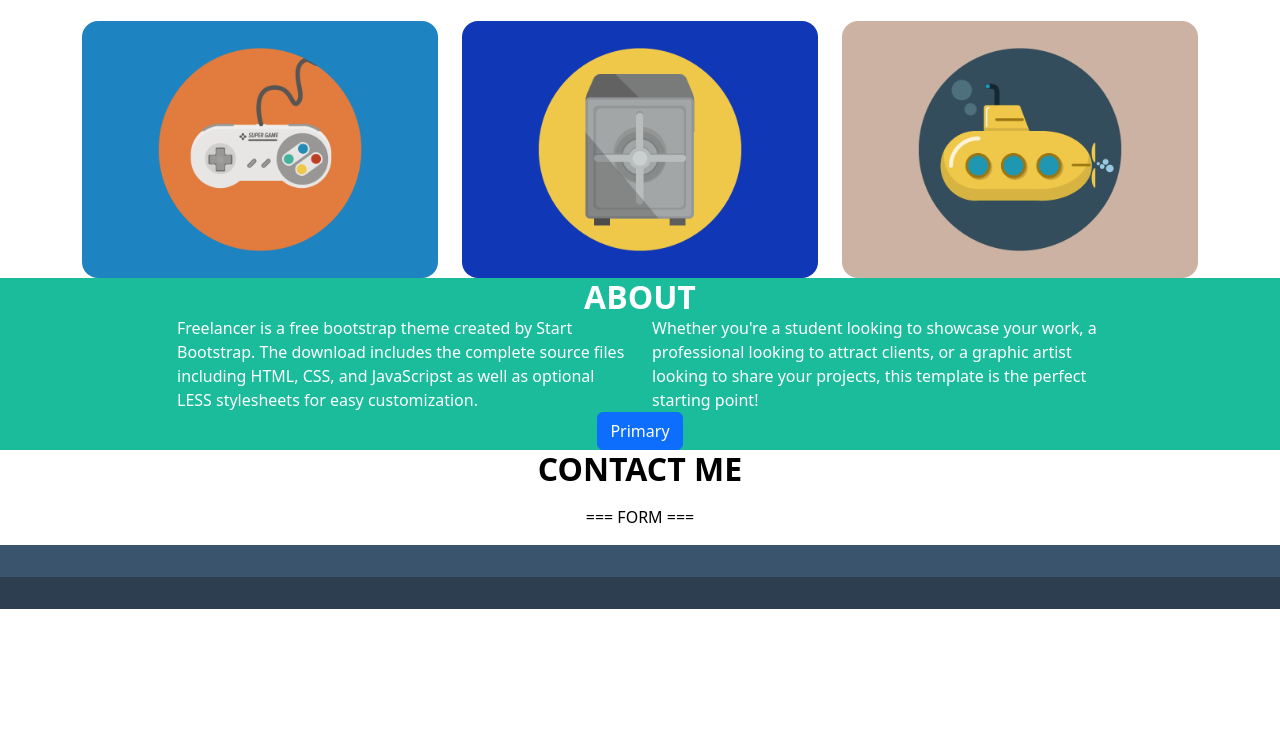
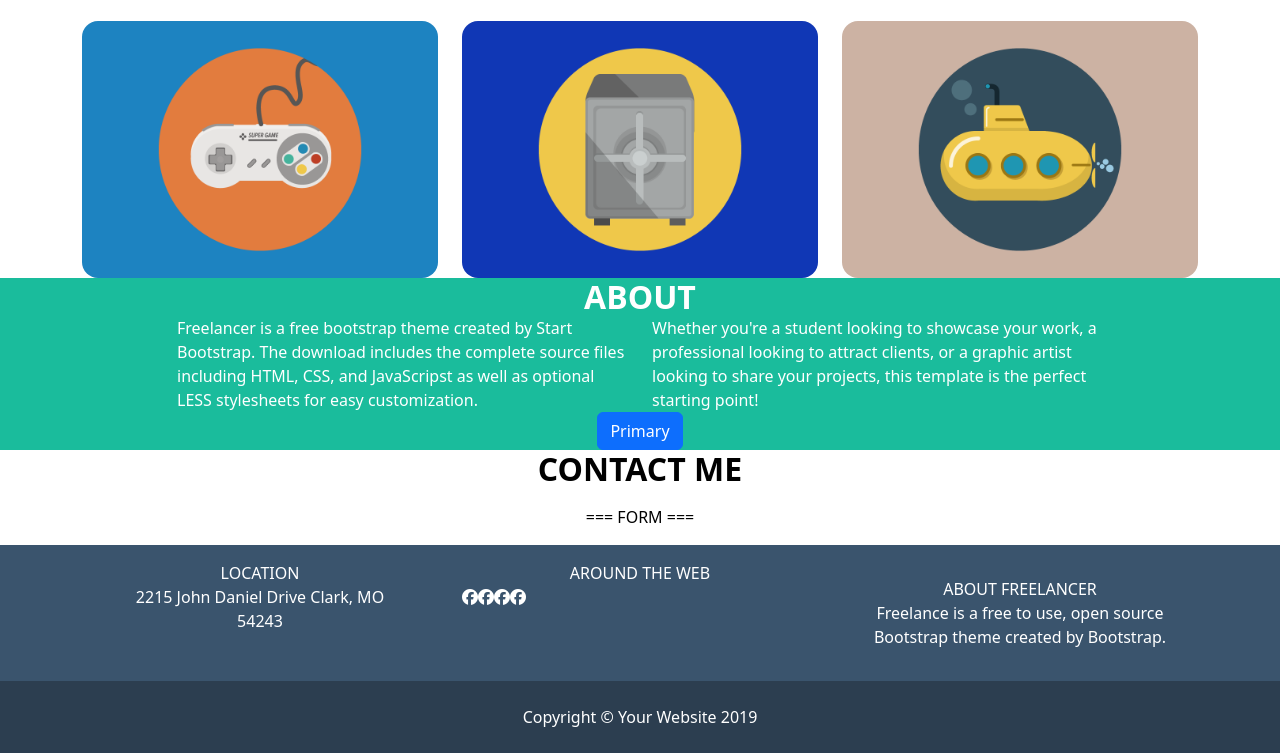
Before and after one commit to lucapolzone/html-css-bootstrap-freelancer, a plain HTML site: page index.html in a window 1280 px wide. Shown: the part 673-1426 px from the top of the page. Before the commit the page ends 1282 px from the top, so only its background shows below. Drawn offline with nearby package versions, Linux system fonts and the light colour scheme.

Commit message:
feat: add footer content

```diff
--- a/index.html
+++ b/index.html
@@ -98,13 +98,42 @@
   </main>
 
   <footer>
-      <section class="py-3">
-
-      </section>
-      <section class="py-3">
-
-      </section>
-    </footer>
+    <section class="py-3">
+      <div class="container text-center">
+        <div class="row">
+          <div class="col-4 debug-l">
+            <p>LOCATION</p>
+            <p>2215 John Daniel Drive Clark, MO</p>
+            <p>54243</p>
+          </div>
+          <div class="col-4 debug-l">
+            <p>AROUND THE WEB</p>
+            <ul class="d-flex">
+              <li>
+                <i class="fa-brands fa-facebook"></i>
+              </li>
+              <li>
+                <i class="fa-brands fa-facebook"></i>
+              </li>
+              <li>
+                <i class="fa-brands fa-facebook"></i>
+              </li>
+              <li>
+                <i class="fa-brands fa-facebook"></i>
+              </li>
+            </ul>
+          </div>
+          <div class="col-4 debug-l py-3">
+            <p>ABOUT FREELANCER</p>
+            <p>Freelance is a free to use, open source Bootstrap theme created by Bootstrap.</p>
+          </div>
+        </div>
+      </div>
+    </section>
+    <section class="py-3">
+      <p class="container py-2 col-4 debug-l text-center">Copyright &copy; Your Website 2019</p>
+    </section>
+  </footer>
 
 
   <!-- Bootstrap script -->
```
